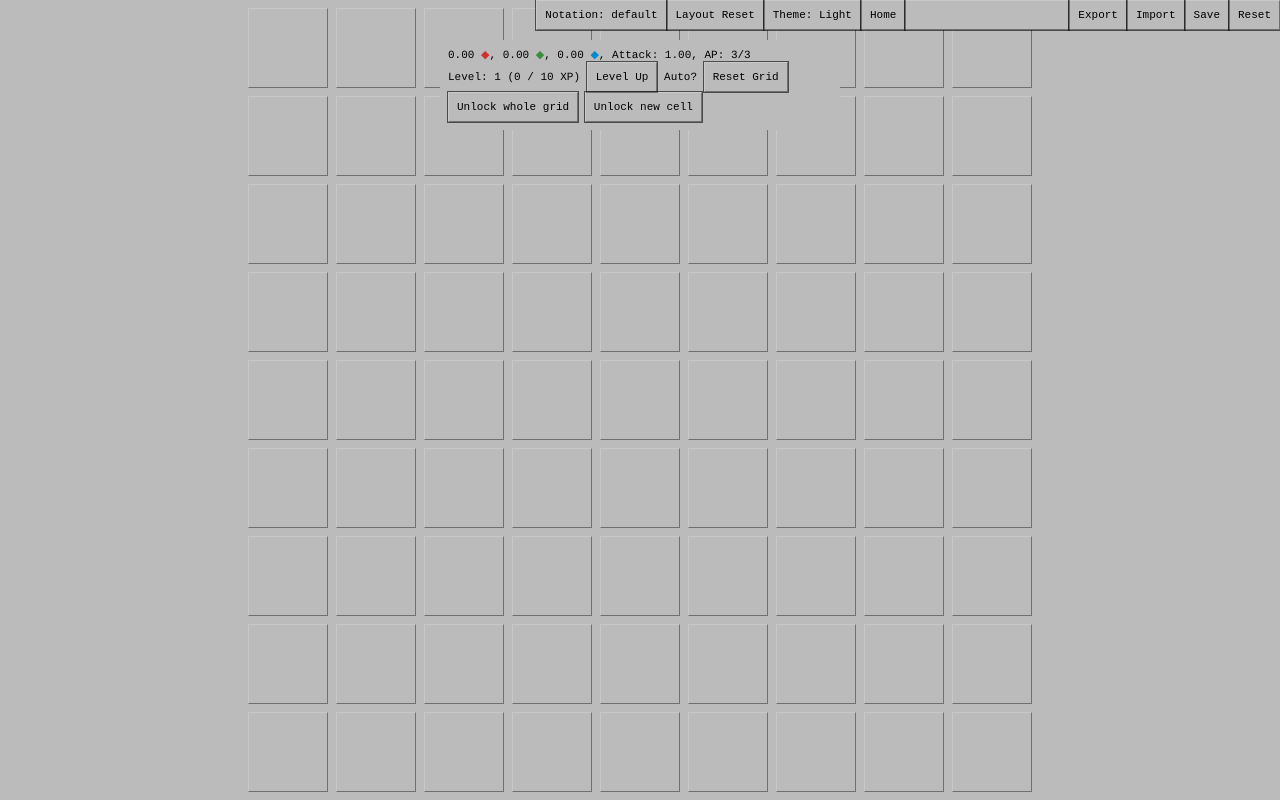
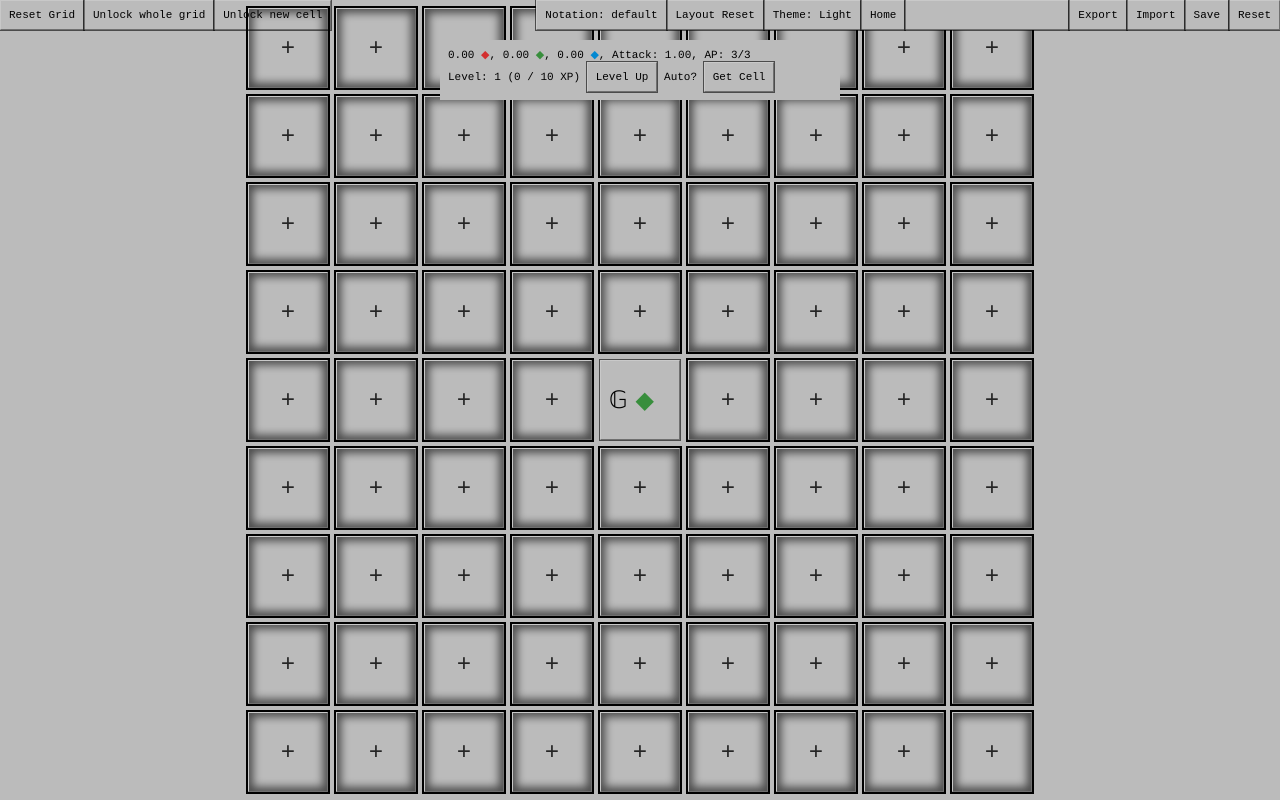
Before and after one commit to JackOE3/cogito-cosmos, a SvelteKit app: page /grid in a window 1280 px wide. Built offline with nearby package versions, Linux system fonts and the light colour scheme.

Commit message:
added basic functionality for getting new cell w/ preview and adding it to the grid

```diff
--- a/src/global.css
+++ b/src/global.css
@@ -234,7 +234,7 @@ input[type='radio']:checked::before {
     border-style: solid;
 }
 
-button:not(.disabled):active {
+button:not(.disabled):not(.disabledClick):active {
     border-right: rgba(255, 255, 255, 0.5);
     border-left: rgba(0, 0, 0, 0.6);
     border-bottom: rgba(255, 255, 255, 0.5);
@@ -243,6 +243,9 @@ button:not(.disabled):active {
     border-style: solid;
 }
 
+button.disabledClick {
+    cursor: move;
+}
 button.disabled {
     opacity: var(--disabled);
     cursor: move;
--- a/src/lib/components/UpgradeCell.svelte
+++ b/src/lib/components/UpgradeCell.svelte
@@ -8,23 +8,25 @@
     type Props = {
         cell: Cell & { content: UpgradeI }
         buyMaxUpgrades?: boolean // setContext/getContext better?
+        disabledClick?: boolean
         style?: string
         class?: string
         children?: Snippet
     }
 
-    let { cell, buyMaxUpgrades = false, style, class: className, children }: Props = $props()
+    let { cell, buyMaxUpgrades = false, disabledClick = false, style, class: className, children }: Props = $props()
 
     const upgrade = cell.content
     const canAfford = $derived(resource.value[upgrade.cost.resource] >= upgrade.cost.current)
     const isMaxed = $derived(upgrade.maxBuy !== undefined && upgrade.count >= upgrade.maxBuy)
 
     function handleUpgradeClicked(): void {
+        if (disabledClick) return
         buyUpgrade(cell, resource.value)(buyMaxUpgrades)
     }
 </script>
 
-<button {style} class={className} onclick={handleUpgradeClicked} class:disabled={!canAfford || isMaxed}>
+<button {style} class={className} class:disabledClick onclick={handleUpgradeClicked} class:disabled={(!canAfford || isMaxed) && !disabledClick}>
     <div class="full" class:maxed={isMaxed} use:tooltip={() => ({ data: upgrade, Component: UpgradeCellTooltip })}>
         <!-- {upgrades[upgradeName].title} -->
         {@render children?.()}
--- a/src/routes/grid/+page.svelte
+++ b/src/routes/grid/+page.svelte
@@ -10,7 +10,6 @@
         LORCA_OVERRIDE,
         N_COLS,
         N_ROWS,
-        Resource,
         resource,
         type Cell,
         type CellContent,
@@ -31,6 +30,7 @@
     import UpgradeCellComponent from '$lib/components/UpgradeCell.svelte'
     import { movable } from '$lib/gamelogic/movable.svelte'
     import { applyCellEffects, applyEffect, getAllAffectedCells } from '$lib/gamelogic/cell-effects'
+    import { preventDefault } from 'svelte/legacy'
 
     const unicodeChars = {
         upwardsPairedArrows: '&#8648;',
@@ -43,69 +43,8 @@
         return Math.sqrt((i - center) ** 2 + (j - center) ** 2)
     }
 
-    function getCellHP(i: number, j: number): number {
-        const max = 100
-        const min = 10
-        const random = Math.floor(Math.random() * (max + 1 - min) + min)
-        return Math.pow(2, distanceFromCenter(i, j) ** 2) * random
-    }
-
-    function getLockedCell(i: number, j: number): LockedI {
-        const lockedCellContent: LockedI[][] = Array.from({ length: N_ROWS }, () => new Array(N_COLS).fill(undefined))
-
-        function insertCellContent(row: number, col: number, requirement: { cost: number; resource: GeneratorResource }): void {
-            lockedCellContent[center + row][center + col] = { type: 'locked', ...requirement }
-        }
-
-        insertCellContent(-3, 0, { cost: 1e3, resource: 'blue' })
-        insertCellContent(-3, 1, { cost: 2e3, resource: 'green' })
-
-        insertCellContent(-2, -1, { cost: 200, resource: 'red' })
-        insertCellContent(-2, 0, { cost: 1e3, resource: 'green' })
-        insertCellContent(-2, 1, { cost: 200, resource: 'blue' })
-        insertCellContent(-2, 2, { cost: 500, resource: 'green' })
-
-        insertCellContent(-1, -2, { cost: 50, resource: 'red' })
-        insertCellContent(-1, -1, { cost: 200, resource: 'green' })
-        insertCellContent(-1, 0, { cost: 10, resource: 'blue' })
-        insertCellContent(-1, 1, { cost: 50, resource: 'green' })
-        insertCellContent(-1, 2, { cost: 100, resource: 'green' })
-        insertCellContent(-1, 3, { cost: 5e3, resource: 'green' })
-
-        insertCellContent(0, -3, { cost: 1e3, resource: 'green' })
-        insertCellContent(0, -2, { cost: 100, resource: 'blue' })
-        insertCellContent(0, -1, { cost: 50, resource: 'green' })
-
-        insertCellContent(0, 1, { cost: 5, resource: 'green' })
-        insertCellContent(0, 2, { cost: 5, resource: 'blue' })
-        insertCellContent(0, 3, { cost: 1e3, resource: 'green' })
-
-        insertCellContent(1, -2, { cost: 100, resource: 'red' })
-        insertCellContent(1, -1, { cost: 50, resource: 'blue' })
-        insertCellContent(1, 0, { cost: 10, resource: 'red' })
-        insertCellContent(1, 1, { cost: 5, resource: 'red' })
-
-        insertCellContent(2, -1, { cost: 1e3, resource: 'green' })
-        insertCellContent(2, 0, { cost: 200, resource: 'red' })
-
-        insertCellContent(3, 0, { cost: 500, resource: 'red' })
-        insertCellContent(3, 1, { cost: 1e3, resource: 'red' })
-
-        return lockedCellContent[i][j]
-
-        /*         const max = 50
-        const min = 10
-        const random = Math.floor(Math.random() * (max + 1 - min) + min)
-        return Math.pow(2, distanceFromCenter(i, j) ** 2) * random */
-    }
-
     function setStartingCell() {
-        gridCell.value[center][center].hidden = false
-        gridCell.value[center][center].content = {
-            type: 'locked',
-            cost: 0,
-            resource: Resource.GREEN
-        }
+        insertCellContent({ row: center, col: center }, makeGenerator(2000, { amount: 1, resource: 'green' }))
     }
 
     function getRandomResource(): GeneratorResource {
@@ -122,7 +61,7 @@
                     id: uuidv4(),
                     coord: { row: i, col: j },
                     hidden: true,
-                    content: getLockedCell(i, j) ?? { type: 'empty' },
+                    content: { type: 'empty' },
                     dependencies: [],
                     relX: 0,
                     relY: 0
@@ -303,11 +242,8 @@
         }
     }
 
-    function insertCellContent(relCoord: Coordinate, content: CellContent): void {
-        const coord: Coordinate = {
-            row: center + relCoord.row,
-            col: center + relCoord.col
-        }
+    function insertCellContent(coord: Coordinate, content: CellContent): void {
+        gridCell.value[coord.row][coord.col].hidden = false
         gridCell.value[coord.row][coord.col].content = content
 
         // update the dependency arrays of affected cells for future reference (eg. when adding a new cell)
@@ -342,41 +278,52 @@
         }
     }
 
+    const relToCoord = (rel: Coordinate): Coordinate => {
+        return {
+            row: center + rel.row,
+            col: center + rel.col
+        }
+    }
+
     /**
      * deterministic cell content for rapid prototyping
      */
     function setDeterministicCellContent(): void {
-        insertCellContent({ row: -1, col: 0 }, makeUpgrade('adjacent', 'boostGeneratorGain', 0.5, { amount: 10, resource: 'green' }, 10))
-        insertCellContent({ row: 0, col: -1 }, makeUpgrade('row', 'boostGeneratorSpeed', 0.1, { amount: 5, resource: 'green' }, 20))
+        insertCellContent(relToCoord({ row: -1, col: 0 }), makeUpgrade('adjacent', 'boostGeneratorGain', 0.5, { amount: 10, resource: 'green' }, 10))
+        insertCellContent(relToCoord({ row: 0, col: -1 }), makeUpgrade('row', 'boostGeneratorSpeed', 0.1, { amount: 5, resource: 'green' }, 20))
 
-        insertCellContent({ row: 0, col: 0 }, makeGenerator(1000, { amount: 1, resource: 'green' }))
-        insertCellContent({ row: 0, col: 1 }, makeGenerator(1000, { amount: 1, resource: 'red' }, { amount: 2, resource: 'green' }))
-        insertCellContent({ row: 0, col: 2 }, makeGeneratorDerivative('rightHalf', 'boostGeneratorGain', 0.1))
-        insertCellContent({ row: -1, col: 3 }, makeGeneratorDerivative('adjacent', 'boostGeneratorGain', 0.1))
-        insertCellContent({ row: 1, col: 0 }, makeGeneratorDerivative('adjacent', 'boostGeneratorSpeed', 1))
+        insertCellContent(relToCoord({ row: 0, col: 0 }), makeGenerator(1000, { amount: 1, resource: 'green' }))
+        insertCellContent(relToCoord({ row: 0, col: 1 }), makeGenerator(1000, { amount: 1, resource: 'red' }, { amount: 2, resource: 'green' }))
+        insertCellContent(relToCoord({ row: 0, col: 2 }), makeGeneratorDerivative('rightHalf', 'boostGeneratorGain', 0.1))
+        insertCellContent(relToCoord({ row: -1, col: 3 }), makeGeneratorDerivative('adjacent', 'boostGeneratorGain', 0.1))
+        insertCellContent(relToCoord({ row: 1, col: 0 }), makeGeneratorDerivative('adjacent', 'boostGeneratorSpeed', 1))
 
-        insertCellContent({ row: 0, col: 3 }, makeGenerator(1000, { amount: 1, resource: 'blue' }))
-        insertCellContent({ row: 1, col: 3 }, makeGenerator(1000, { amount: 1, resource: 'blue' }))
-        insertCellContent({ row: 1, col: 2 }, makeGenerator(1000, { amount: 1, resource: 'blue' }))
+        insertCellContent(relToCoord({ row: 0, col: 3 }), makeGenerator(1000, { amount: 1, resource: 'blue' }))
+        insertCellContent(relToCoord({ row: 1, col: 3 }), makeGenerator(1000, { amount: 1, resource: 'blue' }))
+        insertCellContent(relToCoord({ row: 1, col: 2 }), makeGenerator(1000, { amount: 1, resource: 'blue' }))
     }
 
     /**
-     * When you defeat cells und "uncover" them, the logic here determines
+     * When you purchase a new cell, the logic here determines
      * which specific cell will be procedurally generated (type & properties).
-     * @param i y-coordinate (bigger = lower)
-     * @param j x-coordinate (bigger = more right)
+     * Should not be purely randomly chosen, depends on what cells you have already.
+     * This will be quite complex and make or break good gameplay.
      */
-    function setCellContent(i: number, j: number) {
-        // should not be purely randomly chosen, depends on what cells you have already
-        // this will be quite complex and make or break good gameplay
-        let content: CellContent
+    function getNextCellContent(): CellContent {
+        /* let content: CellContent */
 
-        /* if (i > 20 || j > 20) {
-            gridCell.value[i][j].content = { type: 'empty' }
-            return
-        } */
-        //content = gridCellContentDeterministic[i][j]
-        const res = ['red', 'green', 'blue'] as const
+        // probability distribution needed for type (gen, genDer, upgrade)
+        // pd not static, depends on what cells you have already (and what level-up effects or prestige upgrades you have)
+        // also failsafes/overrides (sometimes its impossible to get a type)
+
+        //start: generator -> pd: genDer (0.5), upgrade (0.5)
+        if (Math.random() > 0.5) {
+            return makeUpgrade('adjacent', 'boostGeneratorGain', 0.2, { amount: 10, resource: 'green' }, 10)
+        } else {
+            return makeGeneratorDerivative('adjacent', 'boostGeneratorGain', 0.05)
+        }
+
+        /* const res = ['red', 'green', 'blue'] as const
         const rand = randInt(5)
         switch (rand) {
             case 0:
@@ -389,7 +336,7 @@
                 content = { type: 'empty' }
         }
 
-        gridCell.value[i][j].content = content
+        return content */
     }
 
     /**
@@ -556,8 +503,68 @@
         if (resource.value[cell.content.resource] < cell.content.cost) return
         resource.value[cell.content.resource] -= cell.content.cost
         // dynamically set the content of the cell when you have unlocked it
-        setCellContent(cell.coord.row, cell.coord.col)
-        unhideSurroundingCells(cell.coord.row, cell.coord.col)
+        //setCellContent(cell.coord.row, cell.coord.col)
+        //unhideSurroundingCells(cell.coord.row, cell.coord.col)
+    }
+
+    /**
+     * Get all adjacent (surrounding) cells of the currently shown cells.
+     */
+    function getAdjacentCells(): Set<Cell> {
+        const adjacentCells = new Set<Cell>()
+        const delta: Coordinate[] = [
+            { row: -1, col: 0 }, // Up
+            { row: 1, col: 0 }, // Down
+            { row: 0, col: -1 }, // Left
+            { row: 0, col: 1 } // Right
+        ]
+
+        const shownCells = gridCell.value.flat().filter(cell => !cell.hidden)
+
+        for (const cell of shownCells) {
+            for (const d of delta) {
+                const row = cell.coord.row + d.row
+                const col = cell.coord.col + d.col
+
+                // check if the neighbor is within bounds
+                if (row >= 0 && col >= 0 && row < gridCell.value.length && col < gridCell.value[row].length) {
+                    // check if the neighbor is hidden
+                    if (gridCell.value[row][col].hidden) {
+                        adjacentCells.add(gridCell.value[row][col])
+                    }
+                }
+            }
+        }
+
+        // convert the set of cells to an array of cells
+        return adjacentCells
+    }
+
+    let selectionCells: Set<Cell> = new Set()
+    let nextCellContent: CellContent | undefined = $state(undefined)
+
+    function handleGetCell(): void {
+        if (selectionCells.size !== 0) return
+        // unhide all surrounding cells and fade em in
+        selectionCells = getAdjacentCells()
+        for (const cell of selectionCells) {
+            const m = 1
+            cell.relX = Math.random() * m - m / 2
+            cell.relY = Math.random() * m - m / 2
+            cell.hidden = false
+        }
+        nextCellContent = getNextCellContent()
+    }
+
+    function handleSelectCell(cell: Cell): void {
+        if (typeof nextCellContent === 'undefined') return
+        insertCellContent(cell.coord, nextCellContent)
+        nextCellContent = undefined
+
+        selectionCells.delete(cell)
+        // hide the other selection cells
+        selectionCells.forEach(cell => (cell.hidden = true))
+        selectionCells.clear()
     }
 </script>
 
@@ -590,12 +597,14 @@
     </button>
 {/snippet}
 
-{#snippet generatorCell(generator: GeneratorI)}
+{#snippet generatorCell(generator: GeneratorI, disabledClick = false)}
     {@const gainMetric = `+${formatNumber(generator.gain.current, 2)} ${square[generator.gain.resource]}`}
     {@const costMetric = generator.cost ? `/ -${formatNumber(generator.cost.current, 2)} ${square[generator.cost.resource]}` : ''}
     <button
         class="full"
+        class:disabledClick
         onclick={() => {
+            if (disabledClick) return
             if (!generator.active && actionPoints <= 0) return
             generator.active = !generator.active
             //if (!generatorActive[resourceName] && actionPoints <= 0) return
@@ -626,11 +635,13 @@
     </button>
 {/snippet}
 
-{#snippet generatorDerivativeCell(generator: GeneratorDerivativeI)}
+{#snippet generatorDerivativeCell(generator: GeneratorDerivativeI, disabledClick = false)}
     {@const metric = generator.effect.type === 'boostGeneratorGain' ? 'gain' : generator.effect.type === 'boostGeneratorSpeed' ? 'speed' : 'unknown'}
     <button
         class="full"
+        class:disabledClick
         onclick={() => {
+            if (disabledClick) return
             if (!generator.active && actionPoints <= 0) return
             generator.active = !generator.active
         }}
@@ -667,10 +678,10 @@
     </button>
 {/snippet}
 
-{#snippet upgradeCell(cellGeneric: Cell)}
+{#snippet upgradeCell(cellGeneric: Cell, disabledClick = false)}
     {#if cellGeneric.content.type === 'upgrade'}
         {@const cell = cellGeneric as Cell & { content: UpgradeI }}
-        <UpgradeCellComponent {cell} class="full">
+        <UpgradeCellComponent {cell} {disabledClick} class="full">
             <div class="flexCenter flexColumn">
                 <span style="font-size: 1.5rem; display: flex; gap: 0.5rem; justify-content: center;"> &#120140; </span>
                 {#if cell.content.maxBuy}
@@ -709,10 +720,9 @@
         <div class="grid">
             {#each gridCell.value as row, i}
                 {#each row as cell, j}
-                    {@const content = cell.content}
                     <div>
                         {#if !cell.hidden || LORCA_OVERRIDE.value}
-                            <div class="full" in:fly={{ duration: 1000, x: cell.relX * 40, y: cell.relY * 40, easing: quartOut }}>
+                            <div class="cell full" in:fly={{ duration: 1000, x: cell.relX * 40, y: cell.relY * 40, easing: quartOut }}>
                                 {#if cell.content.type === 'locked' && !LORCA_OVERRIDE.value}
                                     {@render lockedCell(cell)}
                                 {:else if cell.content.type === 'combat'}
@@ -721,10 +731,12 @@
                                     {@render generatorCell(cell.content)}
                                 {:else if cell.content.type === 'generatorDerivative'}
                                     {@render generatorDerivativeCell(cell.content)}
-                                {:else if content.type === 'upgrade'}
+                                {:else if cell.content.type === 'upgrade'}
                                     {@render upgradeCell(cell)}
                                 {:else}
-                                    <div class="cell-unlocked"></div>
+                                    <button class="cell-empty" onclick={() => handleSelectCell(cell)}>
+                                        <span style="font-size: 1.5rem; color: rgba(0,0,0,0.8);">+</span>
+                                    </button>
                                 {/if}
                             </div>
                         {/if}
@@ -746,14 +758,48 @@
             Level: {level.value}
             ({derivedGrid.expInLevel} / {derivedGrid.expToNextLevel} XP)
             <button onclick={handleLevelUp}>Level Up</button> Auto?
-            <button onclick={populateCells}>Reset Grid</button>
-            <button onclick={() => unlockWholeGrid()}> Unlock whole grid </button>
-            <button onclick={() => unlockAdditionalTest()}> Unlock new cell </button>
+
+            <button onclick={handleGetCell}>Get Cell</button>
+            {#if nextCellContent}
+                <div class="cell-preview">
+                    {#if nextCellContent.type === 'generator'}
+                        {@render generatorCell(nextCellContent)}
+                    {:else if nextCellContent.type === 'generatorDerivative'}
+                        {@render generatorDerivativeCell(nextCellContent, true)}
+                    {:else if nextCellContent.type === 'upgrade'}
+                        {@const cell = {
+                            id: 'fake',
+                            coord: { row: 0, col: 0 },
+                            hidden: false,
+                            content: nextCellContent,
+                            dependencies: [],
+                            relX: 0,
+                            relY: 0
+                        }}
+                        {@render upgradeCell(cell, true)}
+                    {/if}
+                </div>
+            {/if}
         </div>
     </div>
 </div>
 
+<div style="position: absolute; top: 0; left: 0; display: flex;">
+    <button
+        onclick={() => {
+            selectionCells.clear()
+            populateCells()
+        }}>
+        Reset Grid
+    </button>
+    <button onclick={() => unlockWholeGrid()}> Unlock whole grid </button>
+    <button onclick={() => unlockAdditionalTest()}> Unlock new cell </button>
+</div>
+
 <style>
+    * {
+        --cell-size: 80px;
+    }
     #display {
         z-index: -1;
         position: fixed;
@@ -779,22 +825,28 @@
     .grid {
         display: grid;
         gap: 0.5rem;
-        --size: 80px;
-        grid-template-columns: repeat(9, var(--size));
-        grid-template-rows: repeat(9, var(--size));
+        grid-template-columns: repeat(9, var(--cell-size));
+        grid-template-rows: repeat(9, var(--cell-size));
+    }
+    .cell {
+        background: var(--background-color);
+    }
+    .cell-preview {
+        width: var(--cell-size);
+        height: var(--cell-size);
     }
 
-    .cell-unlocked {
+    .cell-empty {
         width: 100%;
         height: 100%;
         display: flex;
         justify-content: center;
         align-items: center;
-        background: var(--dp01);
+        background: var(--text-medium-emphasis);
         border: 1px solid var(--dp08);
         box-sizing: border-box;
-
-        /* outline: 1px solid rgba(0, 0, 0, 0.6); */
+        box-shadow: inset 0 0 8px 4px rgba(0, 0, 0, 0.6);
+        outline: 2px solid black;
 
         border-left: rgba(255, 255, 255, 0.2);
         border-right: rgba(0, 0, 0, 0.4);
```
